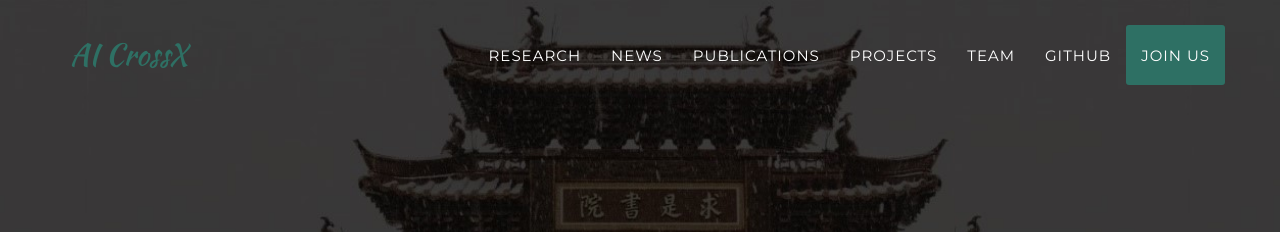
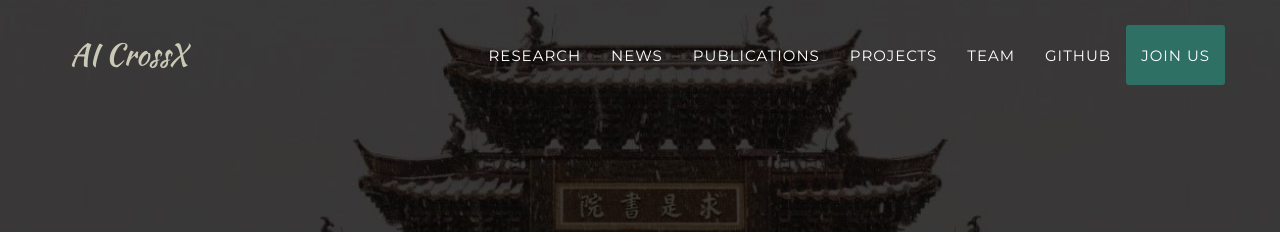
Before and after one commit to HICAI-ZJU/HICAI-ZJU.github.io, a Jekyll site: the page built from index.html, in a window 1280 px wide. Shown: the top 232 px of the page. Built offline with Jekyll 4.4.1, drawn with Linux system fonts in a browser that asks for light colours; some web fonts are replaced.

Commit message:
Update header.html

```diff
--- a/_includes/header.html
+++ b/_includes/header.html
@@ -9,7 +9,7 @@
                     <span class="icon-bar"></span>
                     <span class="icon-bar"></span>
                 </button>
-                <a class="navbar-brand page-scroll" href="#page-top">{{site.title}}</a>
+                <a class="navbar-brand page-scroll" href="#page-top"><font color="cac9b5">{{site.title}}</font></a>
             </div>
 
             <!-- Collect the nav links, forms, and other content for toggling -->
```
